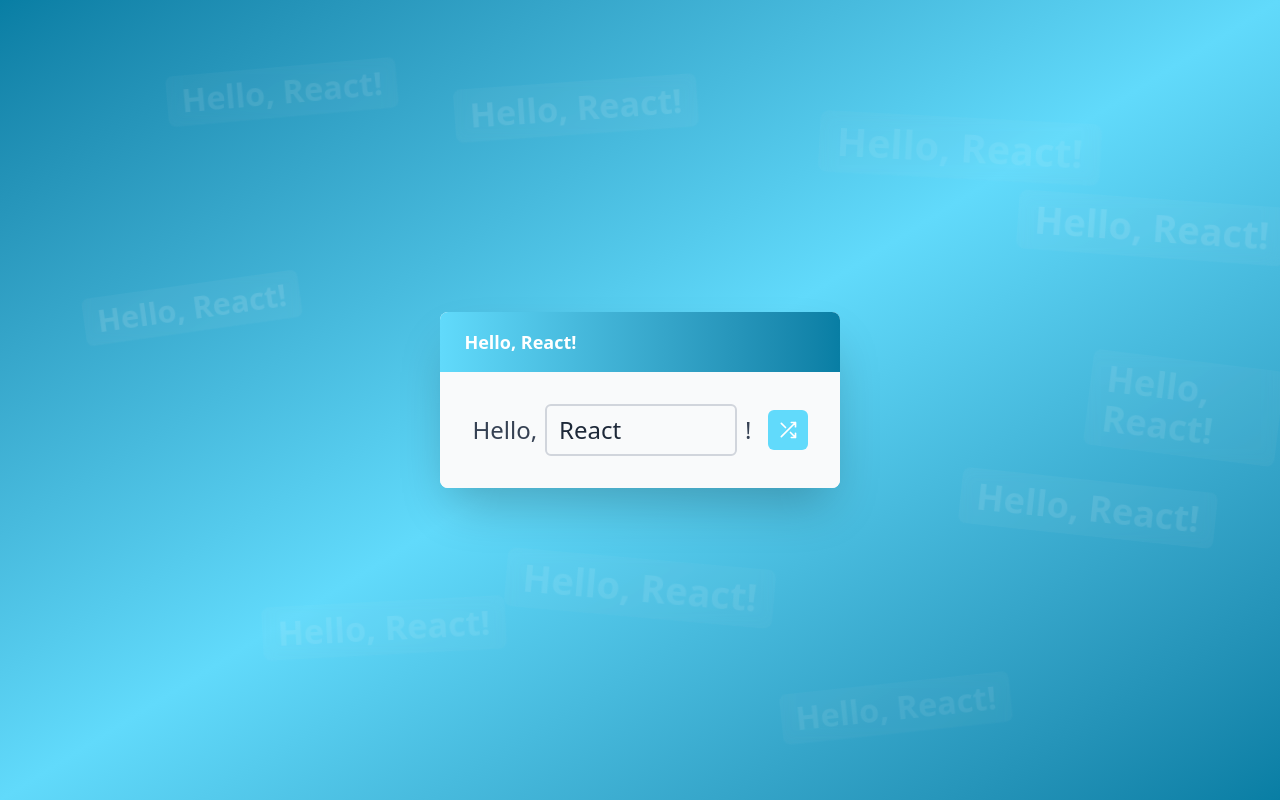
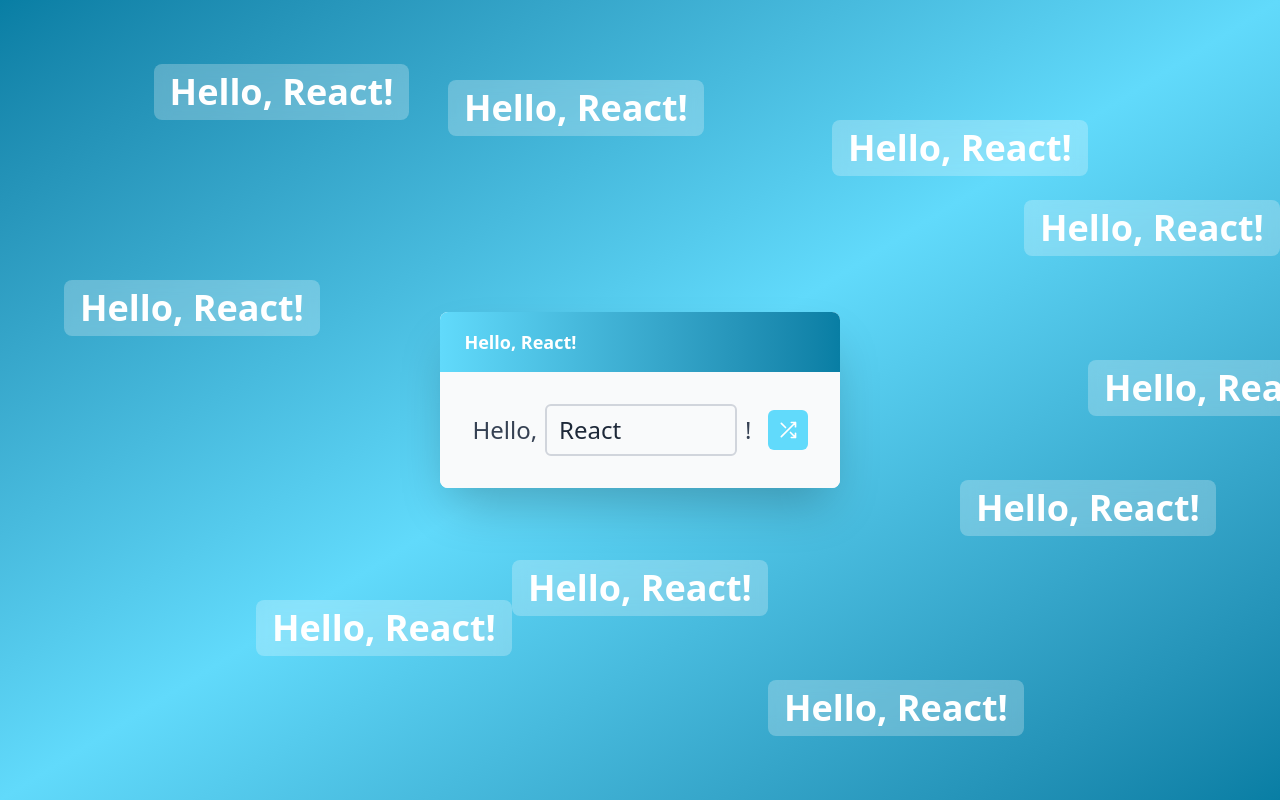
Before and after one commit to TheHelloWorldWriter/reacting, a React (Vite) app: page / in a window 1280 px wide. Built offline with nearby package versions, Linux system fonts and the light colour scheme.

Commit message:
Refactor BackgroundDecoration component to use explicit positioning and remove unused decoration positions

```diff
--- a/src/App.tsx
+++ b/src/App.tsx
@@ -1,21 +1,23 @@
 import { BackgroundDecoration } from './components/BackgroundDecoration';
 import { GreetingDialog } from './components/GreetingDialog';
 import { useGreeting } from './hooks/useGreeting';
-import { DECORATION_POSITIONS } from './constants/decorationPositions';
 
 function App() {
   const { name, setName, handleShuffle, greeting } = useGreeting('React');
 
   return (
-    <div className="min-h-screen flex items-center justify-center bg-linear-to-br from-[#087ea4] via-[#61DAFB] to-[#087ea4] relative overflow-hidden">
+    <div className="min-h-screen flex items-center justify-center bg-gradient-to-br from-[#087ea4] via-[#61DAFB] to-[#087ea4] relative overflow-hidden">
       {/* Background Decorations */}
-      {DECORATION_POSITIONS.map((position) => (
-        <BackgroundDecoration
-          key={position.id}
-          position={position}
-          text={greeting}
-        />
-      ))}
+      <BackgroundDecoration top="8%" left="12%" text={greeting} />
+      <BackgroundDecoration top="15%" left="65%" text={greeting} />
+      <BackgroundDecoration top="35%" left="5%" text={greeting} />
+      <BackgroundDecoration top="60%" left="75%" text={greeting} />
+      <BackgroundDecoration top="75%" left="20%" text={greeting} />
+      <BackgroundDecoration top="25%" left="80%" text={greeting} />
+      <BackgroundDecoration top="85%" left="60%" text={greeting} />
+      <BackgroundDecoration top="45%" left="85%" text={greeting} />
+      <BackgroundDecoration top="10%" left="35%" text={greeting} className="hidden lg:block" />
+      <BackgroundDecoration top="70%" left="40%" text={greeting} className="hidden xl:block" />
 
       {/* Main Dialog */}
       <GreetingDialog
--- a/src/components/BackgroundDecoration.tsx
+++ b/src/components/BackgroundDecoration.tsx
@@ -1,20 +1,15 @@
-import type { DecorationPosition } from '../types';
-
 interface BackgroundDecorationProps {
-  position: DecorationPosition;
+  top: string;
+  left: string;
   text: string;
+  className?: string;
 }
 
-export function BackgroundDecoration({ position, text }: BackgroundDecorationProps) {
+export function BackgroundDecoration({ top, left, text, className = '' }: BackgroundDecorationProps) {
   return (
     <div
-      className="absolute text-4xl font-bold text-white pointer-events-none select-none transition-opacity duration-500 bg-white/25 px-4 py-2 rounded-lg backdrop-blur-sm"
-      style={{
-        top: position.top,
-        left: position.left,
-        transform: `rotate(${position.rotation}deg) scale(${position.scale})`,
-        opacity: position.opacity,
-      }}
+      className={`absolute text-4xl font-bold text-white pointer-events-none select-none transition-opacity duration-500 bg-white/25 px-4 py-2 rounded-lg backdrop-blur-sm whitespace-nowrap overflow-hidden text-ellipsis ${className}`}
+      style={{ top, left }}
     >
       {text}
     </div>
--- a/src/constants/decorationPositions.ts
+++ /dev/null
@@ -1,14 +0,0 @@
-import type { DecorationPosition } from '../types';
-
-export const DECORATION_POSITIONS: DecorationPosition[] = [
-  { id: 'decoration-1', top: '8%', left: '12%', rotation: -5, opacity: 0.12, scale: 0.9 },
-  { id: 'decoration-2', top: '15%', left: '65%', rotation: 3, opacity: 0.1, scale: 1.1 },
-  { id: 'decoration-3', top: '35%', left: '5%', rotation: -8, opacity: 0.15, scale: 0.85 },
-  { id: 'decoration-4', top: '60%', left: '75%', rotation: 6, opacity: 0.13, scale: 1.0 },
-  { id: 'decoration-5', top: '75%', left: '20%', rotation: -3, opacity: 0.11, scale: 0.95 },
-  { id: 'decoration-6', top: '25%', left: '80%', rotation: 4, opacity: 0.14, scale: 1.05 },
-  { id: 'decoration-7', top: '85%', left: '60%', rotation: -6, opacity: 0.1, scale: 0.9 },
-  { id: 'decoration-8', top: '45%', left: '85%', rotation: 7, opacity: 0.12, scale: 1.0 },
-  { id: 'decoration-9', top: '10%', left: '35%', rotation: -4, opacity: 0.13, scale: 0.95 },
-  { id: 'decoration-10', top: '70%', left: '40%', rotation: 5, opacity: 0.11, scale: 1.05 },
-];
--- a/src/utils/randomPosition.ts
+++ /dev/null
@@ -1,12 +0,0 @@
-import type { DecorationPosition } from '../types';
-
-export function generateRandomPositions(count: number): DecorationPosition[] {
-  return Array.from({ length: count }, (_, index) => ({
-    id: `decoration-${index}`,
-    top: `${Math.random() * 90}%`,
-    left: `${Math.random() * 90}%`,
-    rotation: Math.random() * 20 - 10,
-    opacity: Math.random() * 0.15 + 0.05,
-    scale: Math.random() * 0.5 + 0.8,
-  }));
-}
```
Also changed, not shown: src/types/index.ts (deleted, +0 -8 lines).
